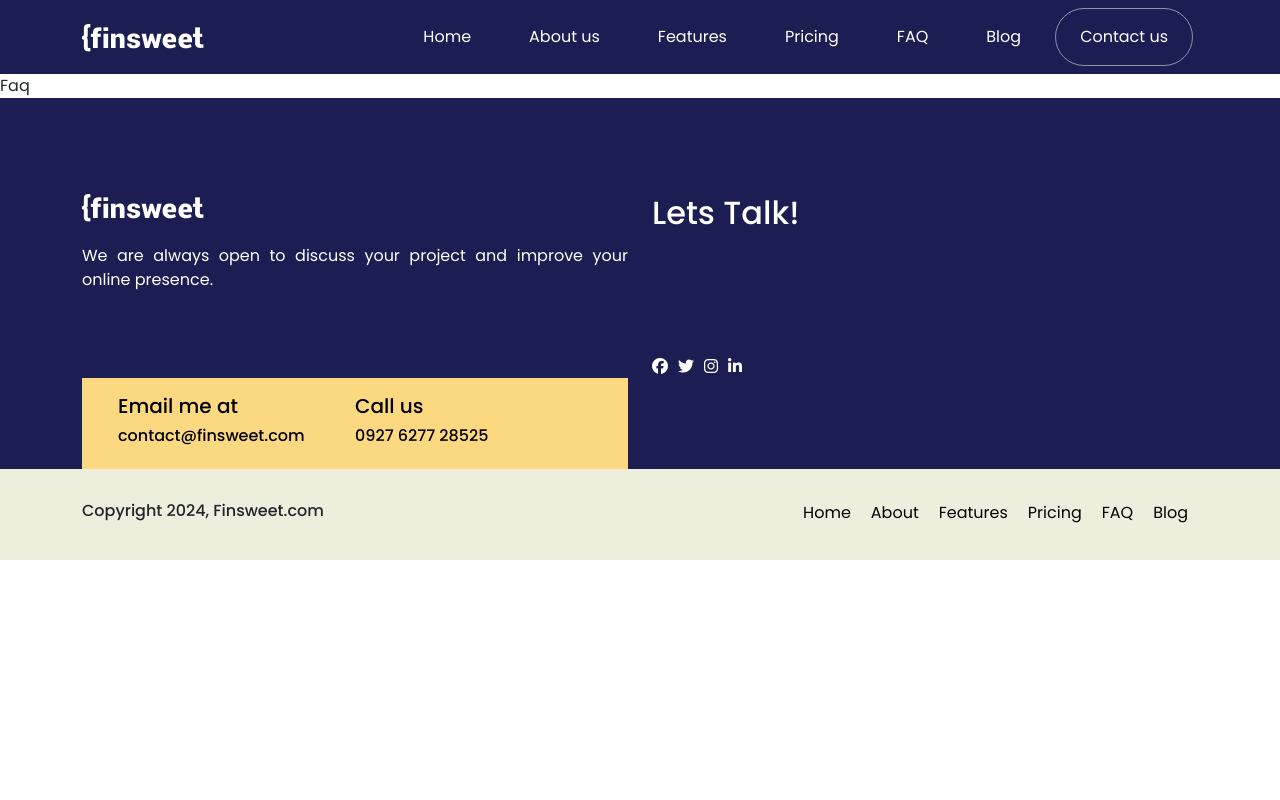
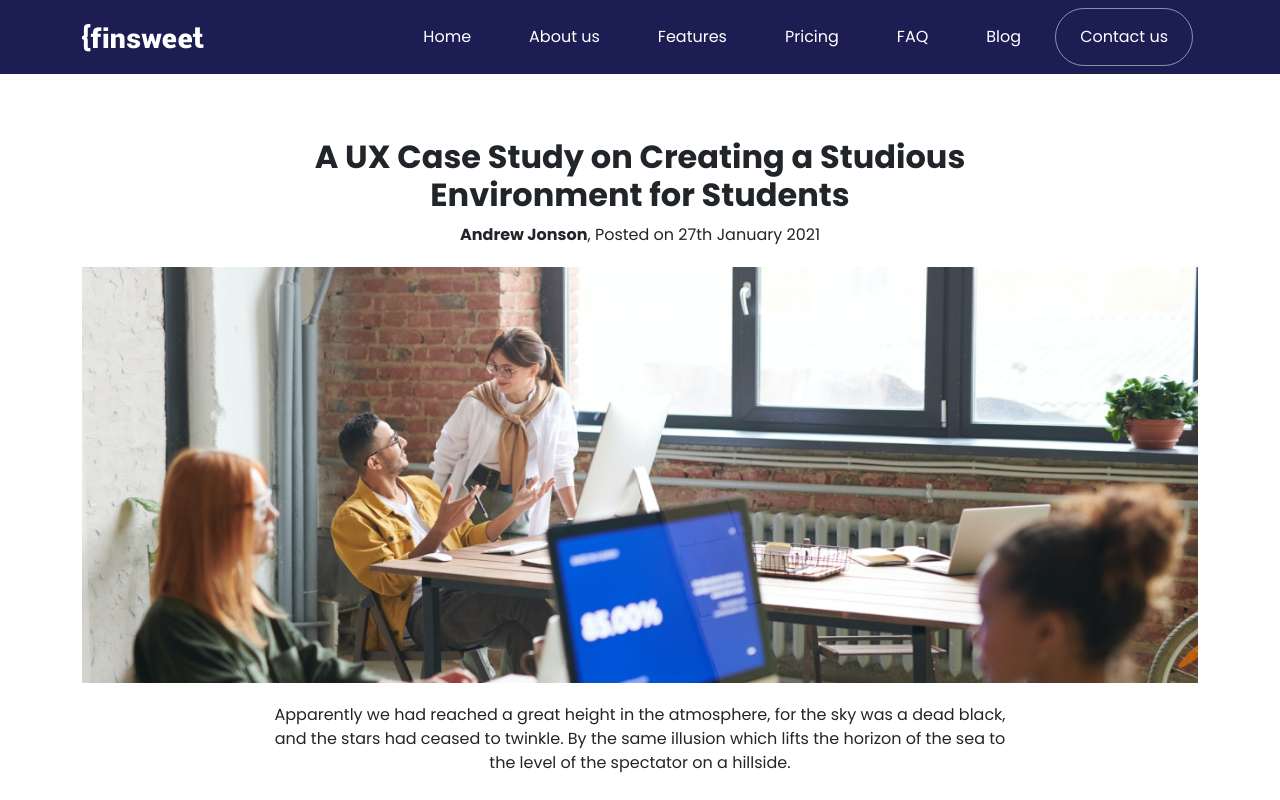
Before and after one commit to ParosRangsha/finsweet, a React (Vite) app: page /faq in a window 1280 px wide. Shown: the top 800 px of the page. Built offline with nearby package versions, Linux system fonts and the light colour scheme.

Commit message:
blog add

```diff
--- a/src/pages/Faq/Faq.jsx
+++ b/src/pages/Faq/Faq.jsx
@@ -1,8 +1,32 @@
 import React from 'react'
+import './faq.css'
+import { Col, Container, Row } from 'react-bootstrap'
+import blogban from '../../img/blogban.png'
 
 const Faq = () => {
   return (
-    <div>Faq</div>
+    <>
+      <div className="faq">
+        <Container>
+          <Row>
+            <Col lg={{span:8, offset:2}}>
+              <h2>A UX Case Study on Creating a Studious Environment for Students</h2>
+              <p id='subhead'><b>Andrew Jonson</b>, Posted on 27th January 2021</p>
+            </Col>
+          </Row>
+          <Row>
+            <Col>
+              <img src={blogban} alt="blog Banner" />
+            </Col>
+          </Row>
+          <Row>
+              <Col lg={{span:8, offset:2}}>
+              <p id='blogpara'>Apparently we had reached a great height in the atmosphere, for the sky was a dead black, and the stars had ceased to twinkle. By the same illusion which lifts the horizon of the sea to the level of the spectator on a hillside.</p>
+              </Col>
+          </Row>
+        </Container>
+      </div>
+    </>
   )
 }
 
--- a/src/pages/Faq/faq.css
+++ b/src/pages/Faq/faq.css
@@ -0,0 +1,15 @@
+.faq{
+    padding: 64px 0
+}
+.faq h2{
+    font-weight: 700;
+    text-align: center;
+}
+.faq #subhead{
+    text-align: center;
+    margin-bottom: 20px;
+}
+.faq #blogpara{
+    text-align: center;
+    margin: 20px 0;
+}
```
Also changed, not shown: src/img/blogban.png (added).
